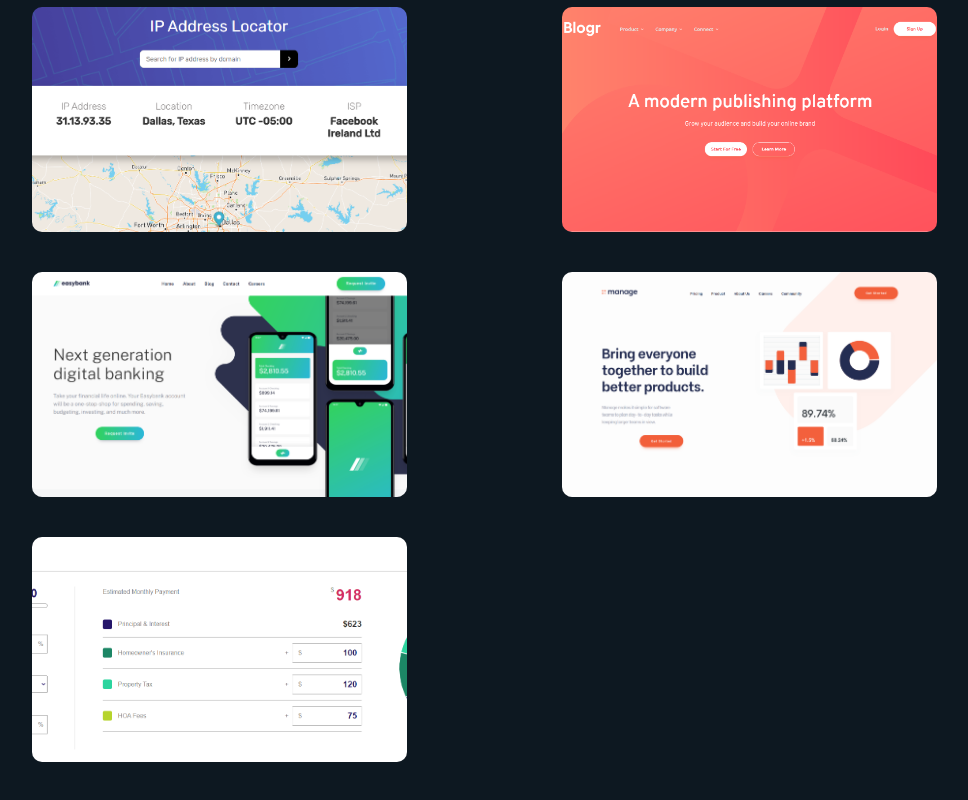
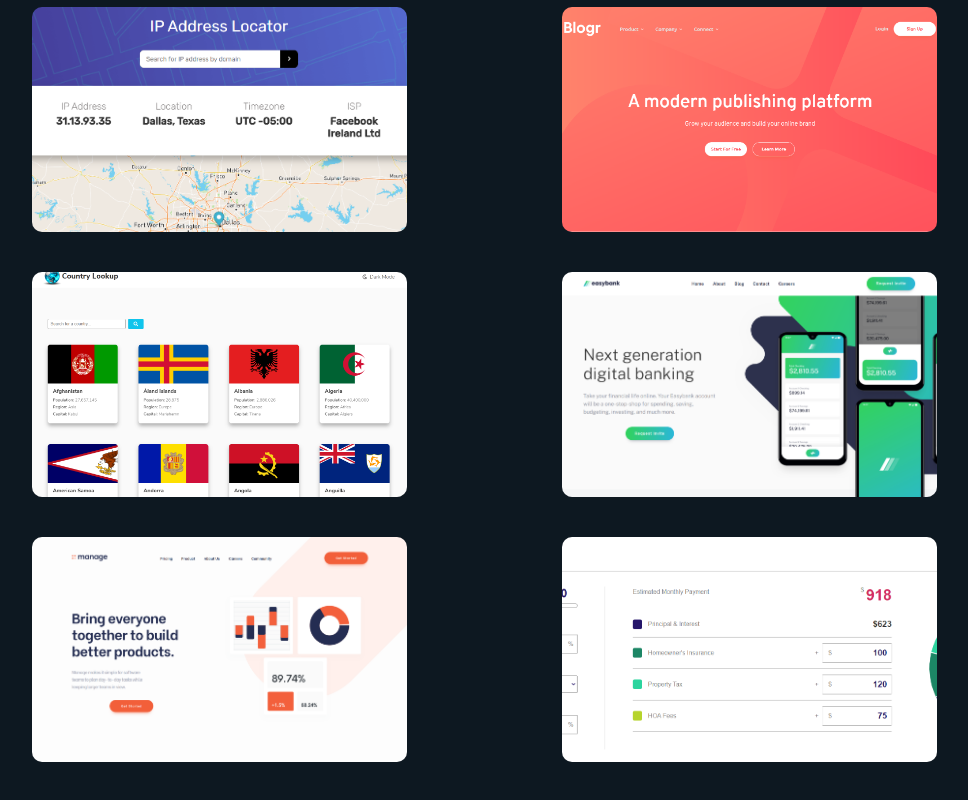
Before and after one commit to JShilling4/portfolio, a Vue app: page / in a window 1280 px wide. Shown: the part 2045-2845 px from the top of the page, without its empty margins (156-1124 px from the left). Built offline with nearby package versions, Linux system fonts and the light colour scheme.

Commit message:
added country lookup project card

```diff
--- a/src/components/ProjectContainer.vue
+++ b/src/components/ProjectContainer.vue
@@ -71,6 +71,26 @@ export default {
                     ]
                 },
                 {
+                    id: 6,
+                    isFeatured: false,
+                    title: 'Country Look-up',
+                    desktopImage: {
+                        filename: 'country-lookup-desktop.png',
+                        altText: 'Desktop Screenshot of Country Lookup App'
+                    },
+                    mobileImage: {
+                        filename: '',
+                        altText: 'Mobile Screenshot of Country Lookup App'
+                    },
+                    sourceCodeUrl: 'https://github.com/JShilling4/country-lookup',
+                    demoUrl: 'https://country-lookup-info.netlify.app/',
+                    technology: [
+                        'React',
+                        'Styled Components',
+                        'Axios'
+                    ]
+                },
+                {
                     id: 3,
                     isFeatured: false,
                     title: 'Easybank Landing Page',
@@ -126,7 +146,8 @@ export default {
                         'Vue',
                         'Sass'
                     ]
-                }
+                },
+
             ]
         }
     },
```
Also changed, not shown: src/assets/images/country-lookup-desktop.png (added).
